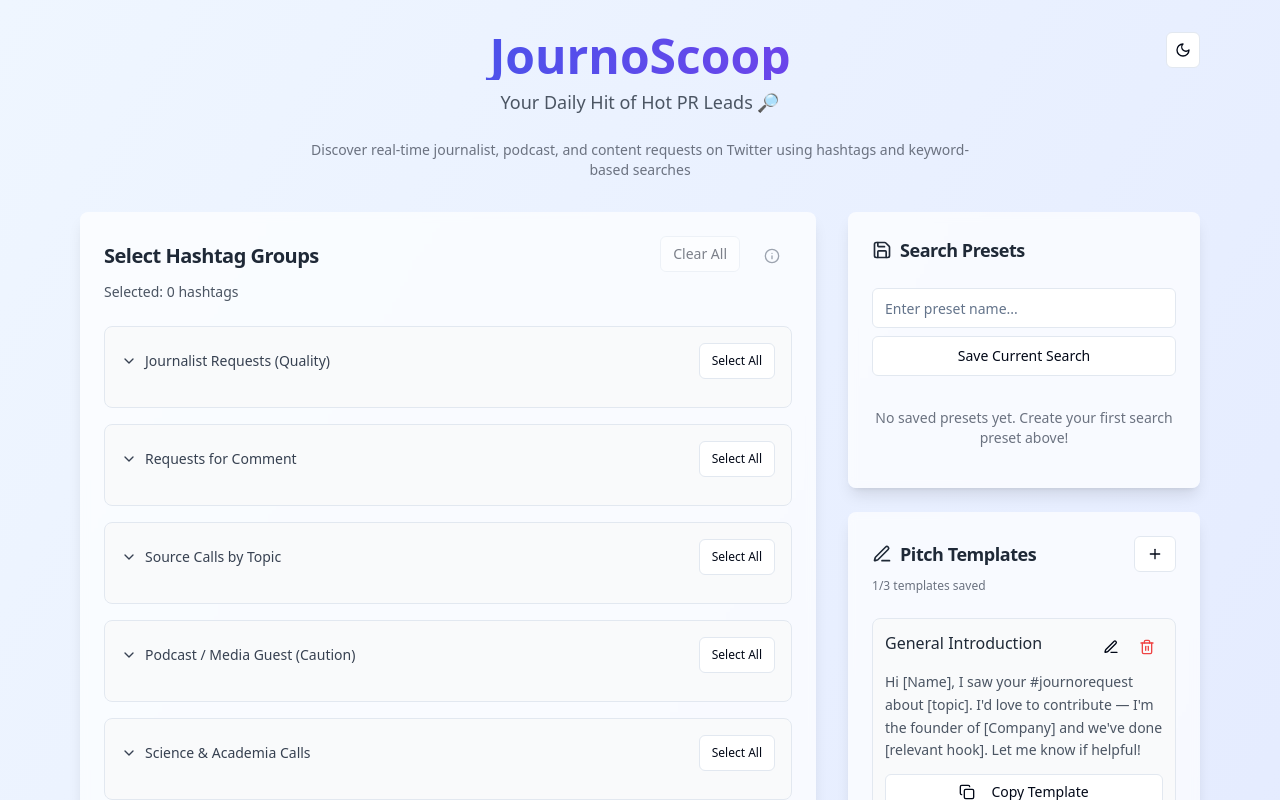
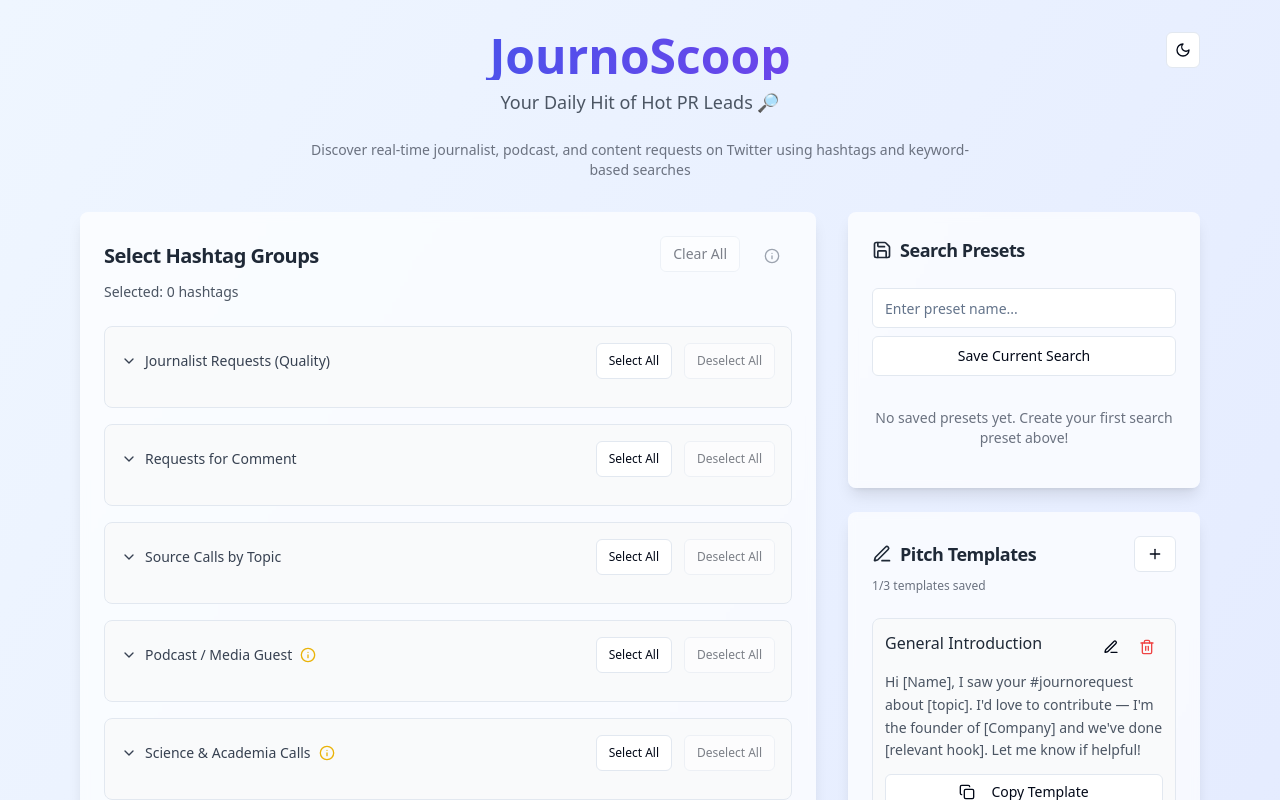
Before and after one commit to aliubaid-ux/scoop-the-leads-now, a React (Vite) app: page / in a window 1280 px wide. Shown: the top 800 px of the page. Built offline with nearby package versions, Linux system fonts and the light colour scheme.

Commit message:
Fix: Implement deselect all and tooltip improvements
Fixes the "Deselect All" button functionality in hashtag groups. Removes spammy hashtags from the "Science & Academia Calls" group. Adds tooltips to explain the "Caution" section.

```diff
--- a/src/components/HashtagSelector.tsx
+++ b/src/components/HashtagSelector.tsx
@@ -1,3 +1,4 @@
+
 import { useState } from 'react';
 import { Card, CardContent, CardHeader, CardTitle } from '@/components/ui/card';
 import { Checkbox } from '@/components/ui/checkbox';
@@ -6,40 +7,65 @@ import { ChevronDown, ChevronUp, Info } from 'lucide-react';
 import { Tooltip, TooltipContent, TooltipProvider, TooltipTrigger } from '@/components/ui/tooltip';
 
 // ===============================
-// CURATED HIGH-QUALITY HASHTAG GROUPS
+// CURATED HIGH-QUALITY HASHTAG GROUPS (NO SPAM)
 // ===============================
-const HASHTAG_GROUPS: Record<string, string[]> = {
-  'Journalist Requests (Quality)': [
+const HASHTAG_GROUPS: Record<string, { hashtags: string[]; caution?: boolean; tooltip?: string }> = {
+  'Journalist Requests (Quality)': {
+    hashtags: [
       '#journorequest', '#journorequests', '#prrequest', '#mediarequest',
       '#requestforsources', '#journalistrequest', '#callforsources', '#sourcewanted',
       '#quoterequest', '#pressrequest', '#requestforcomment', '#needquotes',
       '#needexperts'
-  ],
-  'Requests for Comment': [
+    ]
+  },
+  'Requests for Comment': {
+    hashtags: [
       '#requestforcomment', '#callforcomment', '#expertcomment', '#commentrequest'
-  ],
-  'Source Calls by Topic': [
-    '#expertsneeded', '#sourcealert', '#techjournorequest', '#sciencejourno', '#phdresearch',
-    '#startupfounders', '#medialookout'
-  ],
-  'Podcast / Media Guest (Caution)': [
+    ]
+  },
+  'Source Calls by Topic': {
+    hashtags: [
+      '#expertsneeded', '#sourcealert', '#techjournorequest'
+      // Removed: '#sciencejourno', '#phdresearch', '#startupfounders', '#medialookout'
+      // These are either scientific/spam-prone or duplicative
+    ]
+  },
+  'Podcast / Media Guest': {
+    hashtags: [
       '#podcastguest', '#guestinterview', '#interviewguest', '#guestneeded',
       '#interviewopportunity', '#guestspot', '#liveinterview',
       '#linkedinliveguest', '#twitterspaceguest'
     ],
-  'Science & Academia Calls': [
-    '#sciencerequest', '#academicresearch', '#scientistcallout', '#phdresearch', '#professorrequest'
+    caution: true,
+    tooltip: 'This group sometimes turns up self-promotion or unrelated podcast guest posts. Review results carefully!'
+  },
+  'Science & Academia Calls': {
+    hashtags: [
+      '#sciencerequest', '#academicresearch', '#professorrequest'
+      // Removed: '#scientistcallout', '#phdresearch' (both are spam-prone or duplicative)
     ],
-  'Healthcare / Medical': [
+    caution: true,
+    tooltip: 'This group is more specialized and can sometimes be used for research survey requests. Check relevancy!'
+  },
+  'Healthcare / Medical': {
+    hashtags: [
       '#healthcarerequest', '#doctorrequest', '#nurserequest', '#medicalexpert'
+    ]
+  },
+  'Tech & Startup Requests': {
+    hashtags: [
+      '#startuplookout', '#techjournorequest', '#founderrequest', '#saasrequest', '#vcrequest'
+      // Removed: '#startupfounders' (prone to VC/promo spam)
     ],
-  'Tech & Startup Requests': [
-    '#startuplookout', '#techjournorequest', '#startupfounders', '#founderrequest', '#saasrequest', '#vcrequest'
-  ],
-  'Media Industry / Discovery': [
+    caution: true,
+    tooltip: 'Startups/VC tags can have some self-promotion. Use with negative keywords for best results.'
+  },
+  'Media Industry / Discovery': {
+    hashtags: [
       '#journalist', '#editorialrequest', '#freelancejournalist', '#mediarelations'
-    // '#haroreplacement', // removed, often spammy
-  ],
+      // Removed: '#haroreplacement' (often spammy)
+    ]
+  },
 };
 
 interface HashtagSelectorProps {
@@ -68,16 +94,24 @@ export const HashtagSelector = ({ selectedHashtags, setSelectedHashtags }: Hasht
   const selectAllInGroup = (groupHashtags: string[]) => {
     const newHashtags = [...selectedHashtags];
     groupHashtags.forEach(hashtag => {
-      if (!newHashtags.includes(hashtag)) {
-        newHashtags.push(hashtag);
-      }
+      if (!newHashtags.includes(hashtag)) newHashtags.push(hashtag);
     });
     setSelectedHashtags(newHashtags);
+  };
+
+  const deselectAllInGroup = (groupHashtags: string[]) => {
+    setSelectedHashtags(selectedHashtags.filter(h => !groupHashtags.includes(h)));
   };
 
   const clearAll = () => {
     setSelectedHashtags([]);
   };
+
+  // Group helpers
+  const allSelected = (groupHashtags: string[]) =>
+    groupHashtags.every(tag => selectedHashtags.includes(tag));
+  const anySelected = (groupHashtags: string[]) =>
+    groupHashtags.some(tag => selectedHashtags.includes(tag));
 
   return (
     <Card className="shadow-lg border-0 bg-white/70 dark:bg-gray-800/70 backdrop-blur-sm">
@@ -118,13 +152,18 @@ export const HashtagSelector = ({ selectedHashtags, setSelectedHashtags }: Hasht
         </p>
       </CardHeader>
       <CardContent className="space-y-4">
-        {Object.entries(HASHTAG_GROUPS).map(([groupName, hashtags]) => (
+        {Object.entries(HASHTAG_GROUPS).map(([groupName, { hashtags, caution, tooltip }]) => (
           <div key={groupName} className="border rounded-lg p-4 bg-gray-50 dark:bg-gray-700/50">
             <div className="flex justify-between items-center mb-3">
+              <div className="flex items-center gap-1">
                 <Button
                   variant="ghost"
                   onClick={() => toggleGroup(groupName)}
                   className="flex items-center gap-2 p-0 h-auto font-medium text-gray-700 dark:text-gray-300"
+                  aria-label={expandedGroups[groupName] ? `Collapse ${groupName}` : `Expand ${groupName}`}
+                  aria-expanded={!!expandedGroups[groupName]}
+                  type="button"
+                  style={{ userSelect: "none" }}
                 >
                   {expandedGroups[groupName] ? (
                     <ChevronUp className="h-4 w-4" />
@@ -133,16 +172,47 @@ export const HashtagSelector = ({ selectedHashtags, setSelectedHashtags }: Hasht
                   )}
                   {groupName}
                 </Button>
+                {caution && (
+                  <TooltipProvider>
+                    <Tooltip>
+                      <TooltipTrigger asChild>
+                        <span className="ml-1 align-middle inline-flex">
+                          <Info className="h-4 w-4 text-yellow-500" aria-label="More info" />
+                        </span>
+                      </TooltipTrigger>
+                      <TooltipContent className="max-w-xs">
+                        <span className="text-xs text-gray-600">{tooltip}</span>
+                      </TooltipContent>
+                    </Tooltip>
+                  </TooltipProvider>
+                )}
+              </div>
+              <div className="flex gap-2">
                 <Button
                   variant="outline"
                   size="sm"
                   onClick={() => selectAllInGroup(hashtags)}
                   className="text-xs"
+                  disabled={allSelected(hashtags)}
                 >
                   Select All
                 </Button>
+                <Button
+                  variant="outline"
+                  size="sm"
+                  onClick={() => deselectAllInGroup(hashtags)}
+                  className="text-xs"
+                  disabled={!anySelected(hashtags)}
+                  style={{ marginLeft: 4 }}
+                >
+                  Deselect All
+                </Button>
               </div>
-
+            </div>
+            <div
+              className={`overflow-hidden transition-all duration-300 ${expandedGroups[groupName] ? "max-h-[600px] opacity-100" : "max-h-0 opacity-0"}`}
+              aria-hidden={!expandedGroups[groupName]}
+            >
               {expandedGroups[groupName] && (
                 <div className="grid grid-cols-2 md:grid-cols-3 gap-2">
                   {hashtags.map((hashtag) => (
@@ -151,6 +221,7 @@ export const HashtagSelector = ({ selectedHashtags, setSelectedHashtags }: Hasht
                         id={hashtag}
                         checked={selectedHashtags.includes(hashtag)}
                         onCheckedChange={() => toggleHashtag(hashtag)}
+                        aria-checked={selectedHashtags.includes(hashtag)}
                       />
                       <label
                         htmlFor={hashtag}
@@ -163,6 +234,7 @@ export const HashtagSelector = ({ selectedHashtags, setSelectedHashtags }: Hasht
                 </div>
               )}
             </div>
+          </div>
         ))}
       </CardContent>
     </Card>
```
Lines whose indentation alone changed are shown as unchanged.
